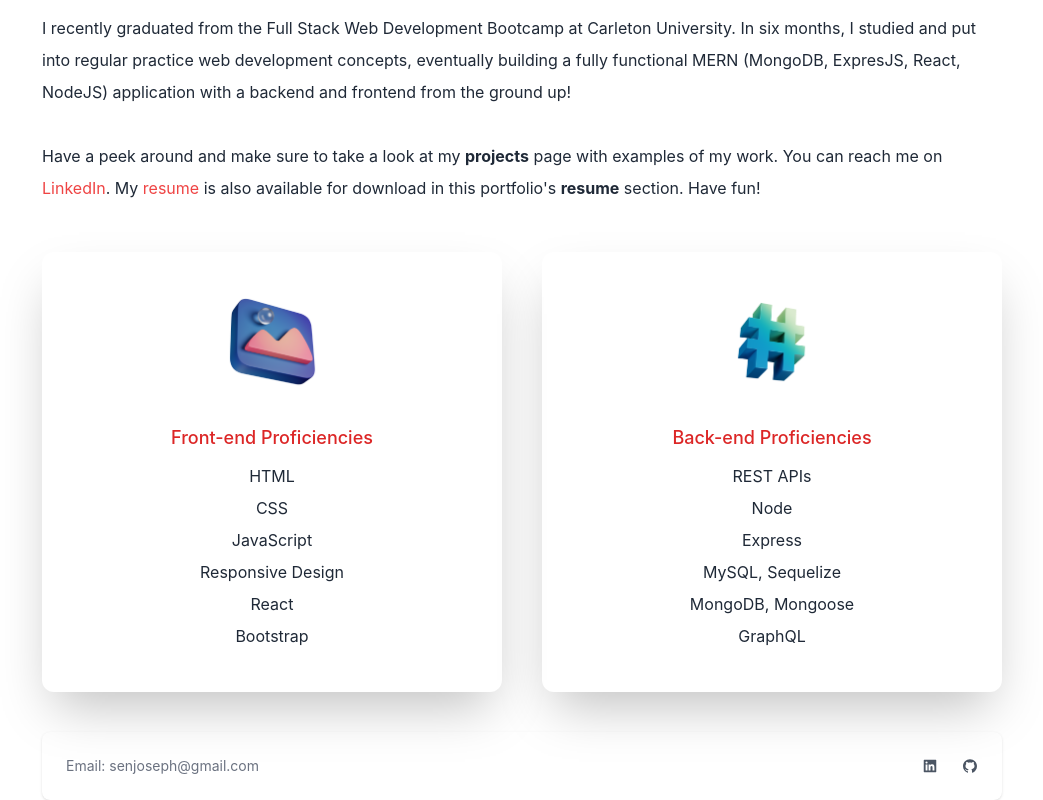
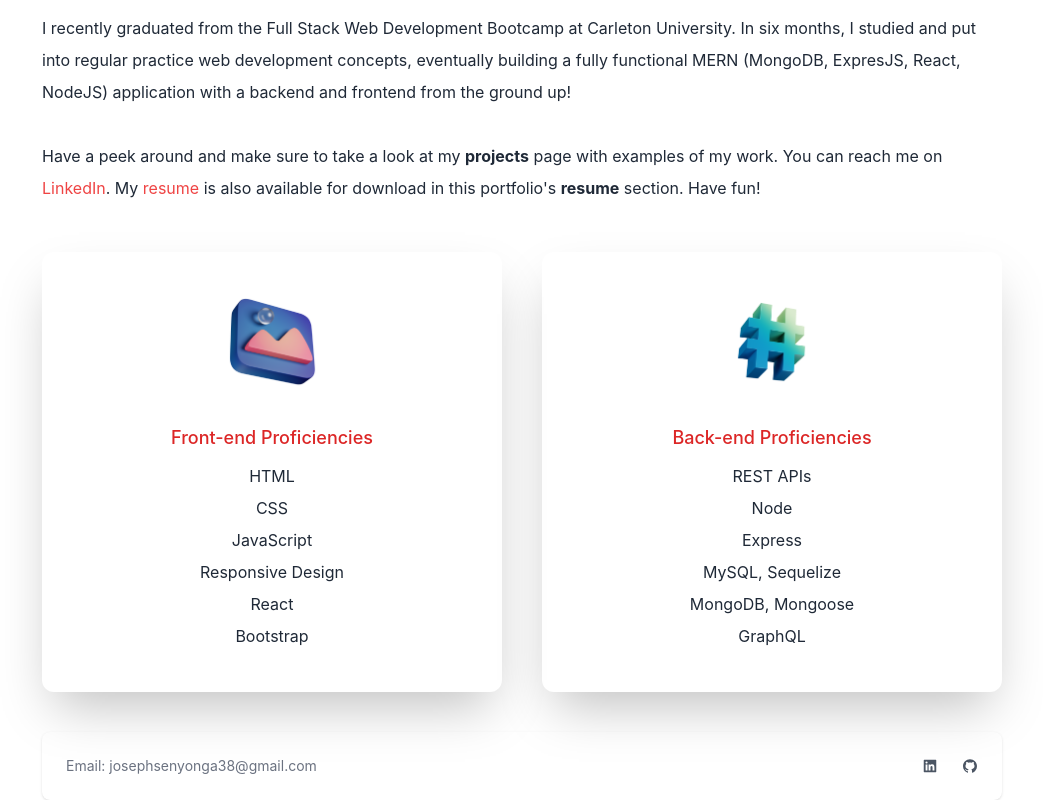
Before and after one commit to joesen-dev/react-portfolio, a React (Create React App) app: page / in a window 1280 px wide. Shown: the part 1228-2028 px from the top of the page, without its empty margins (118-1161 px from the left). Built offline with nearby package versions, Linux system fonts and the light colour scheme.

Commit message:
Updating footer and email

```diff
--- a/src/components/Footer/index.js
+++ b/src/components/Footer/index.js
@@ -5,7 +5,7 @@
   return (
     <footer className='p-4 bg-white rounded-lg shadow md:flex md:items-center md:justify-between md:p-6 dark:bg-gray-800'>
       <span className='text-sm text-gray-500 sm:text-center dark:text-gray-400'>
-        Email: senjoseph@gmail.com{' '}
+        Email: josephsenyonga38@gmail.com{' '}
       </span>
       <div className='flex mt-4 space-x-6 sm:justify-center sm:mt-0'>
         <a
--- a/src/components/Nav/index.js
+++ b/src/components/Nav/index.js
@@ -19,7 +19,7 @@
   return (
     <nav className='py-10 mb-12 flex justify-between'>
       <h1 className='text-xl font-burtons dark:text-white'>
-        <a href='/'>Portfolio</a>
+        <a href='/react-portfolio'>Portfolio</a>
       </h1>
 
       {/* Mobile Nav Menu */}
```
